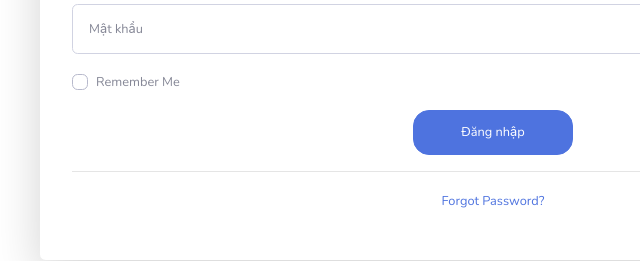
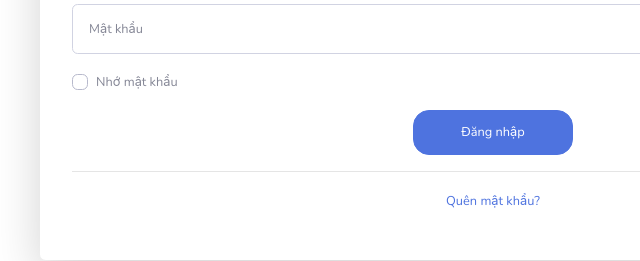
Before and after one commit to Duythe1998/FE-HAN-FRESHER, a plain HTML site: page login.html in a window 1280 px wide. Shown: the part 421-682 px from the top of the page, 147-787 px from the left. Drawn offline with nearby package versions, Linux system fonts and the light colour scheme.

Commit message:
fix-bug-login

```diff
--- a/login.html
+++ b/login.html
@@ -57,7 +57,7 @@
                     <div class="form-group">
                       <div class="custom-control custom-checkbox small">
                         <input type="checkbox" class="custom-control-input" id="customCheck">
-                        <label class="custom-control-label" for="customCheck">Remember Me</label>
+                        <label class="custom-control-label" for="customCheck">Nhớ mật khẩu</label>
                       </div>
                     </div>
                     <div class="text-center">
@@ -69,7 +69,7 @@
                   </form>
                   <hr>
                   <div class="text-center">
-                    <a class="small" href="forgot-password.html">Forgot Password?</a>
+                    <a class="small" href="forgot-password.html">Quên mật khẩu?</a>
                   </div>
                 </div>
               </div>
```
